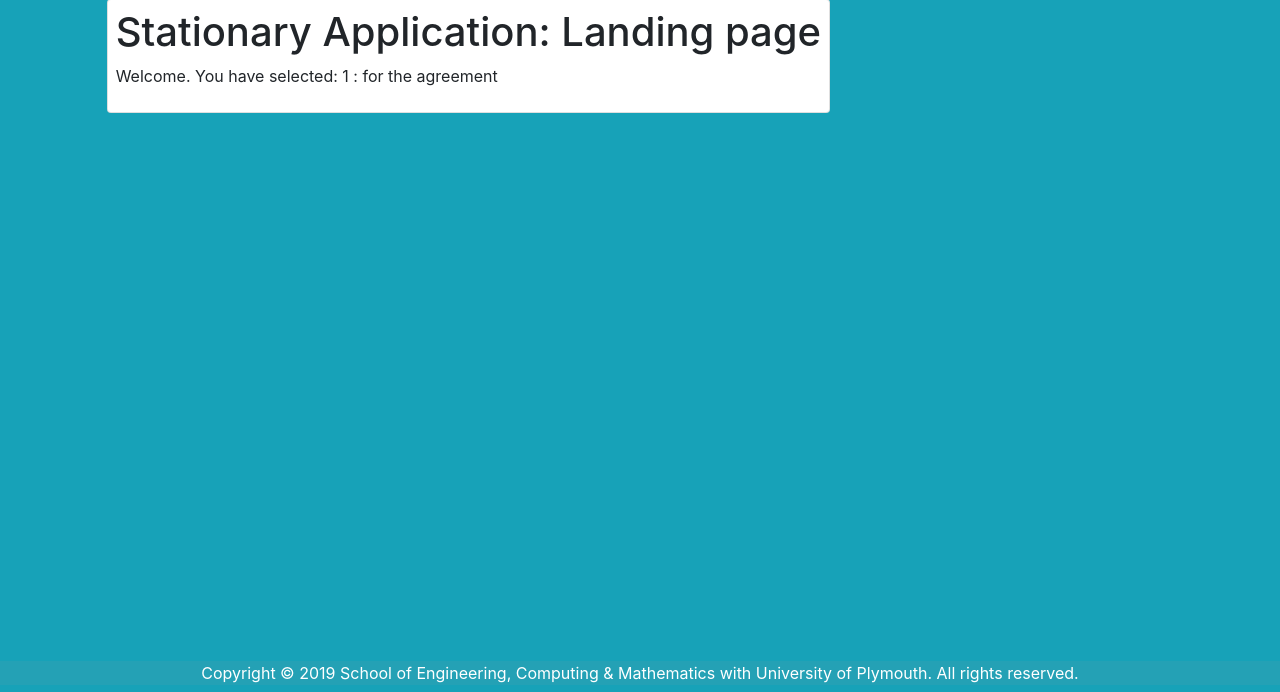
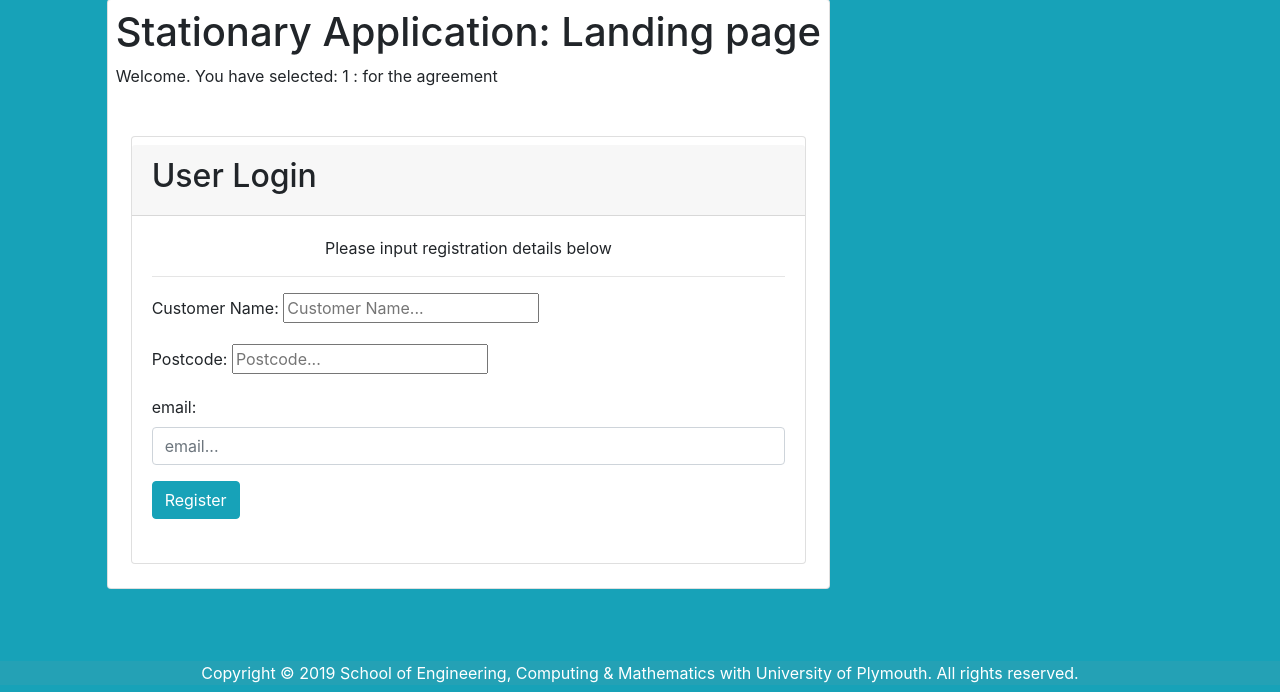
Before and after one commit to SteveSerjeant/COMP2001_PHP, a PHP site: page /agreement.php?Agreement=1 in a window 1280 px wide. Shown: the part 115-807 px from the top of the page. Run offline with PHP 8.4, Linux system fonts and the light colour scheme; some libraries are stand-ins or nearby versions; grey boxes are pictures that could not be loaded.

Commit message:
activity 2 finished and working - thanks to Shirley

```diff
--- a/UnitFour/public/agreement.php
+++ b/UnitFour/public/agreement.php
@@ -11,6 +11,11 @@ include_once 'header.php';
                 echo "Welcome. You have selected: ".$_GET["Agreement"]." : for the agreement"
                 ?>
             </p>
+            <p>
+                <?php
+                include_once ('registrationPanel.php');
+                ?>
+            </p>
 
         </div>
     </div>
--- /dev/null
+++ b/UnitFour/public/registrationPanel.php
@@ -0,0 +1,36 @@
+<div class = "container col-md-12">
+    <div class = "card mt-3 px2 py-2">
+        <div class = "card-header">
+            <h2>User Login</h2>
+        </div>
+        <div class = "card-body">
+            <form method = "post" action = "process_registration.php" id = "registration" class = "login-form">
+                <div class = "form-group text-center">
+                    <p><span>Please input registration details below</span></p>
+                </div>
+                <hr/>
+                <div class = "form-group">
+                    <label for="customer_name">Customer Name:</label>
+                    <input type = "text" id = "customer_name" placeholder="Customer Name..."
+                    minlength="1" name = "customer_name" class="form_control" required>
+                </div>
+                <div class = "form-group">
+                    <label for = "postcode">Postcode:</label>
+                    <input type = "text" id = "postcode" placeholder="Postcode..."
+                           minlength="1" name = "postcode" class="form_control" required>
+                </div>
+                <div class = form-group>
+                    <label for="email">email:</label>
+                    <input type = "text" id = "email" placeholder = "email..." name = "email" class = "form-control" required>
+                </div>
+                <div class = form-group>
+                    <button type = "submit" name = "register" id = "register" class = "btn btn-info">Register</button>
+                </div>
+
+            </form>
+
+        </div>
+
+    </div>
+
+</div>
```
Also changed, not shown: UnitFour/public/process_registration.php (added, +34 -0 lines).
